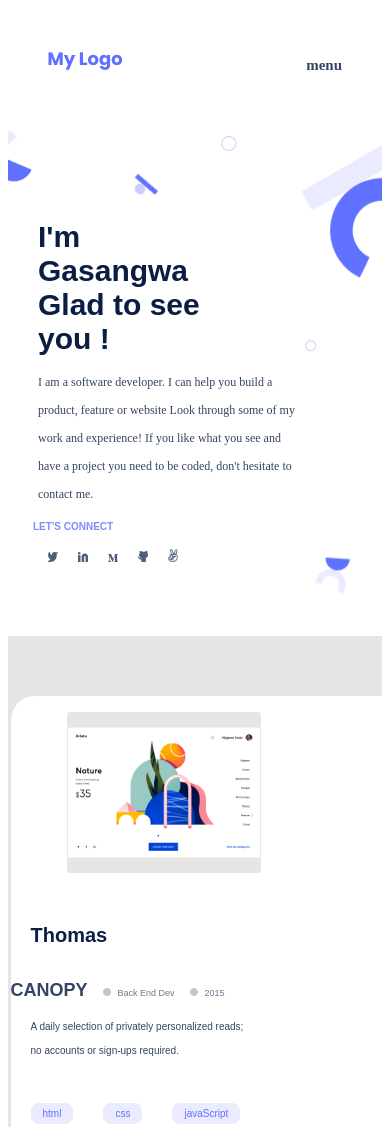
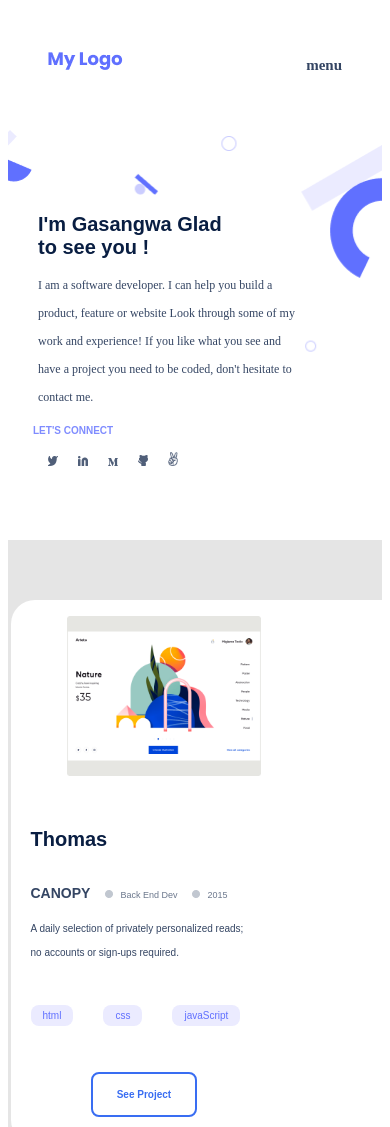
Before and after one commit to gasangw/Mobile-version, a plain HTML site: page index.html in a window 390 px wide. Shown: the top 1127 px of the page. Drawn offline with Linux system fonts and the light colour scheme; some icons are missing.

Commit message:
update README file, fix horizontal scrolling in mobile view, add button interaction

```diff
--- a/styles.css
+++ b/styles.css
@@ -93,10 +93,14 @@ h1 {
 
 @media (max-width: 470px) {
   h1 {
-    font-size: 30px;
+    font-size: 20px;
     margin-left: 30px;
-    font-weight: 900;
+    font-weight: 800;
     width: 50%;
+  }
+
+  body {
+    overflow-x: hidden;
   }
 
   .sid-cons .material-symbols-outlined {
@@ -196,7 +200,7 @@ h1 {
 .canop li:nth-child(1) {
   color: #344563;
   vertical-align: top;
-  font-size: 18px;
+  font-size: 14px;
   line-height: 24px;
   font-weight: 700;
 }
@@ -300,6 +304,10 @@ h1 {
 
   .languages li:nth-child(n) {
     font-size: 10px;
+    margin-left: 20px;
+  }
+
+  .canop li:nth-child(1) {
     margin-left: 20px;
   }
 
@@ -749,7 +757,11 @@ hr.solid {
 }
 
 button:hover {
-  text-decoration: underline 2px #396df2;
+  background-color: #6070ff;
+}
+
+button:active {
+  background-color: #2230d2;
 }
 
 /* media query for the contact-part */
```
Also changed, not shown: README.md.
